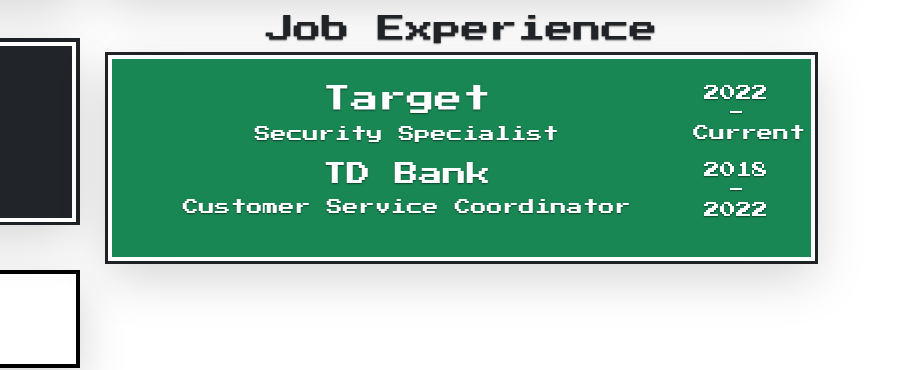
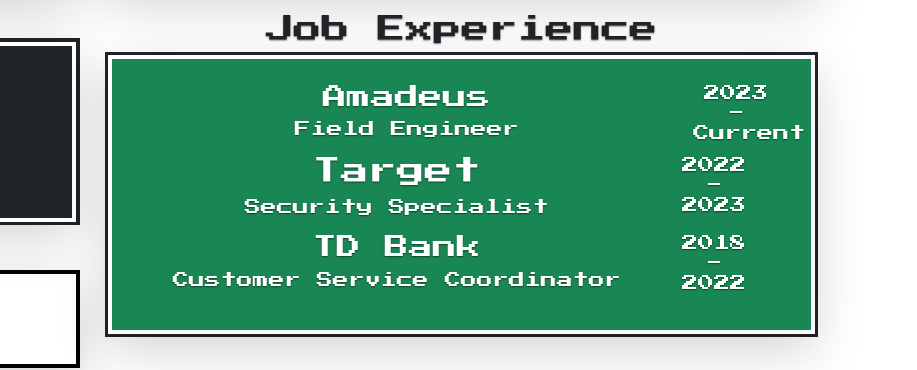
Before and after one commit to drewskisworld/drewskisworld.github.io, a plain HTML site: page cv.html in a window 1280 px wide. Shown: the part 874-1244 px from the top of the page, 363-1280 px from the left. Drawn offline with nearby package versions, Linux system fonts and the light colour scheme.

Commit message:
Update cv.html

```diff
--- a/cv.html
+++ b/cv.html
@@ -145,13 +145,21 @@
                         </section>
                         <h3 class="title">Job Experience</h3>
                         <section class="nes-container is-dark mb-4 bg-success shadow-lg animate__animated animate__fadeInLeft animate__slower">
+                             <div class="row">
+                                <div class="col-md-10">
+                                    <h4>Amadeus</h4>
+                                    <p>Field Engineer</p>
+                                </div>
+                                <div class="col-md-2">
+                                    2023 - Current
+                                </div>
                             <div class="row">
                                 <div class="col-md-10">
                                     <h3>Target</h3>
                                     <p>Security Specialist</p>
                                 </div>
                                 <div class="col-md-2">
-                                    2022 - Current
+                                    2022 - 2023
                                 </div>
                             </div>
                             <div class="row">
```
